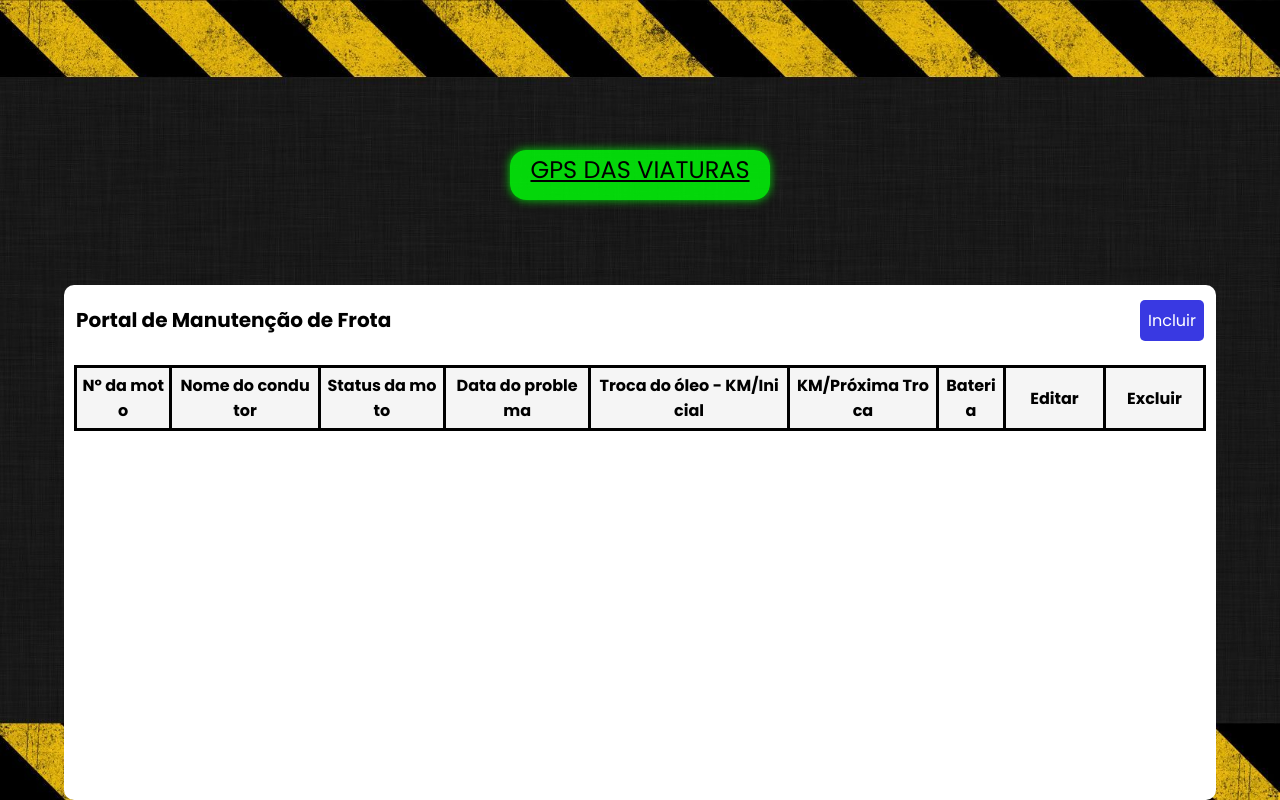
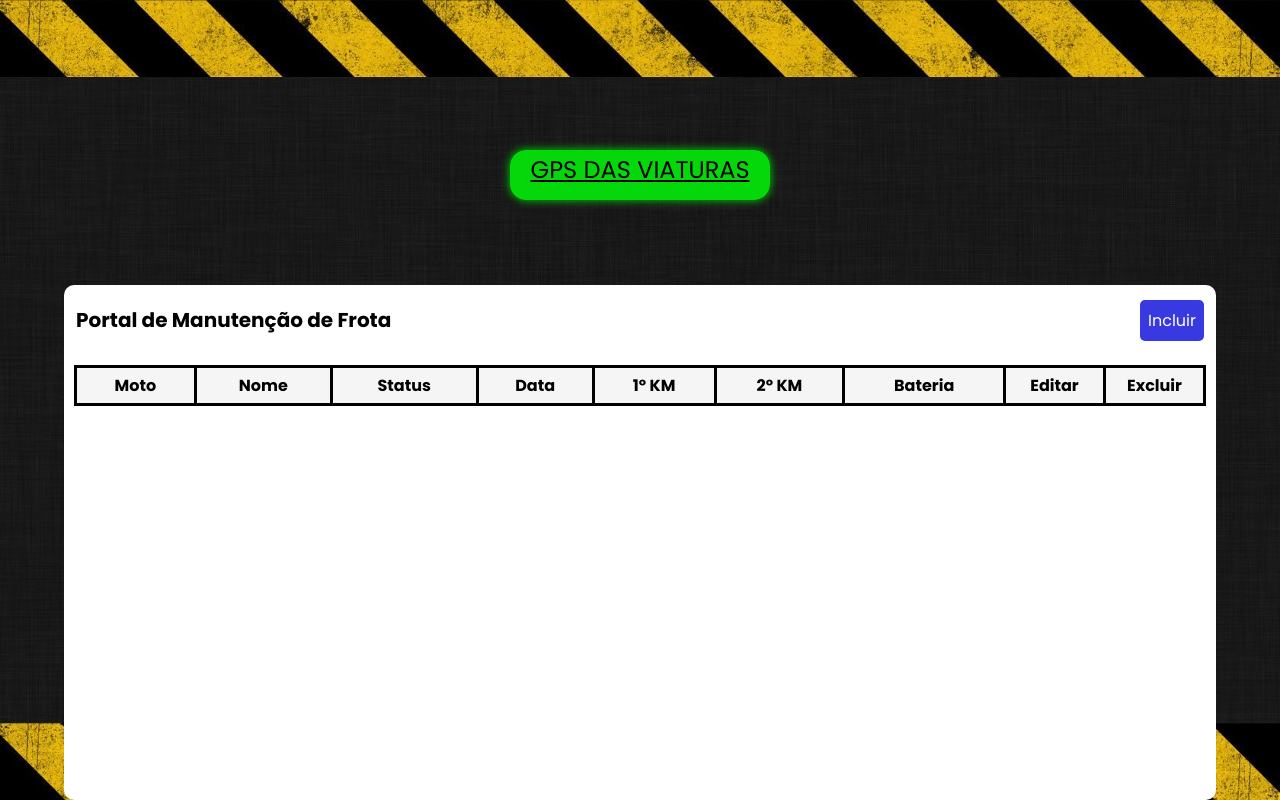
Before and after one commit to ALEXANDRELOPES-DEV/GESTOR.AUMOXARIFADO, a plain HTML site: page index.html in a window 1280 px wide. Drawn offline with nearby package versions, Linux system fonts and the light colour scheme.

Commit message:
Update index.html

```diff
--- a/index.html
+++ b/index.html
@@ -24,12 +24,12 @@
       <table>
         <thead>
           <tr>
-            <th>Nº da moto</th>
-            <th>Nome do condutor</th>
-            <th>Status da moto</th>
-            <th>Data do problema</th>
-            <th>Troca do óleo - KM/Inicial</th>
-            <th>KM/Próxima Troca</th>
+            <th>Moto</th>
+            <th>Nome</th>
+            <th>Status</th>
+            <th>Data</th>
+            <th>1º KM</th>
+            <th>2º KM</th>
             <th>Bateria</th>
             <th class="acao">Editar</th>
             <th class="acao">Excluir</th>
```
